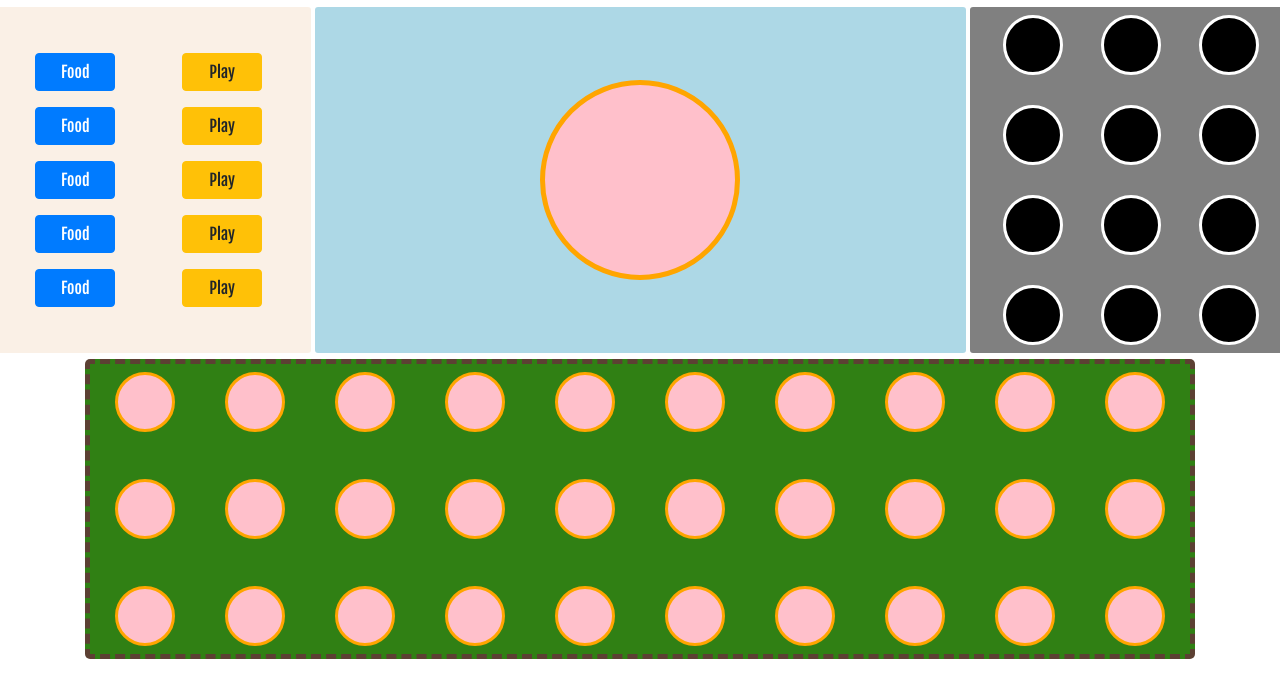
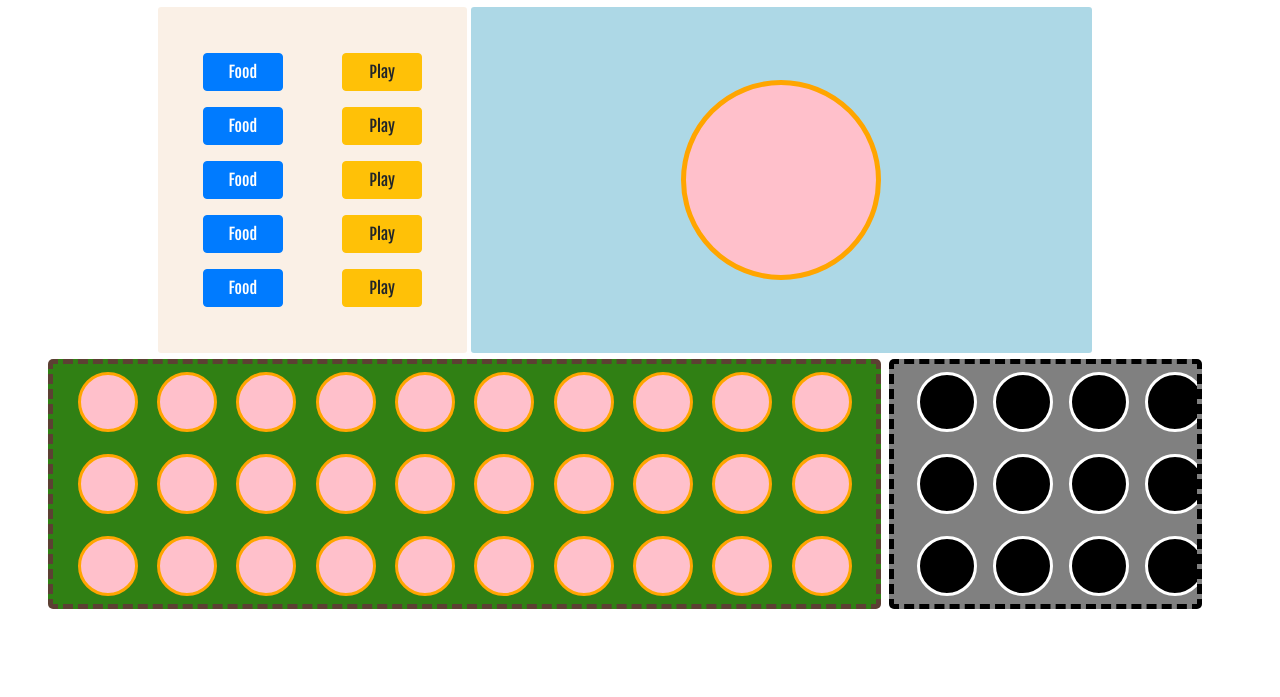
Before and after one commit to LaurenReilly/Hybrid-Sanctuary, a plain HTML site: page index.html in a window 1280 px wide. Shown: the part 51-748 px from the top of the page. Drawn offline with nearby package versions, Linux system fonts and the light colour scheme.

Commit message:
improved UI, stil need to add timer and progress bar

```diff
--- a/index.html
+++ b/index.html
@@ -14,7 +14,7 @@
     <header>
         <h1 class="text-center">Hybrid Sanctuary</h1>
     </header>
-    <div class="row">
+    <div class="row container-fluid d-flex justify-content-center">
         <div class="buttons col-3 d-flex flex-column flex-wrap justify-content-center align-items-center">
             <div class="d-flex flex-column justify-content-between align-items-center">
                 <button class="btn btn-primary m-2">Food</button>
@@ -34,23 +34,9 @@
         <div class="animal col-6 d-flex align-items-center justify-content-center">
             <div class="bigAnimal"></div>
         </div>
-        <div class="captured col-3 d-flex flex-column flex-wrap justify-content-between align-items-center">
-            <div class="m-2 placeholderCaptured"></div>
-            <div class="m-2 placeholderCaptured"></div>
-            <div class="m-2 placeholderCaptured"></div>
-            <div class="m-2 placeholderCaptured"></div>
-            <div class="m-2 placeholderCaptured"></div>
-            <div class="m-2 placeholderCaptured"></div>
-            <div class="m-2 placeholderCaptured"></div>
-            <div class="m-2 placeholderCaptured"></div>
-            <div class="m-2 placeholderCaptured"></div>
-            <div class="m-2 placeholderCaptured"></div>
-            <div class="m-2 placeholderCaptured"></div>
-            <div class="m-2 placeholderCaptured"></div>
     </div>
-    </div>
-    <div class="container">
-        <div class="sanctuary mt-1 d-flex flex-column flex-wrap justify-content-between align-items-center">
+    <div class="row container-fluid d-flex justify-content-center">
+            <div class="col-8 sanctuary m-1 d-flex flex-column flex-wrap justify-content-between align-items-center">
                 <div class="placeholder m-2"></div>
                 <div class="placeholder m-2"></div>
                 <div class="placeholder m-2"></div>
@@ -82,7 +68,22 @@
                 <div class="placeholder m-2"></div>
                 <div class="placeholder m-2"></div>
             </div>
+            <div class="captured m-1 col-3 d-flex flex-column flex-wrap justify-content-between align-items-center">
+                <div class="m-2 placeholderCaptured"></div>
+                <div class="m-2 placeholderCaptured"></div>
+                <div class="m-2 placeholderCaptured"></div>
+                <div class="m-2 placeholderCaptured"></div>
+                <div class="m-2 placeholderCaptured"></div>
+                <div class="m-2 placeholderCaptured"></div>
+                <div class="m-2 placeholderCaptured"></div>
+                <div class="m-2 placeholderCaptured"></div>
+                <div class="m-2 placeholderCaptured"></div>
+                <div class="m-2 placeholderCaptured"></div>
+                <div class="m-2 placeholderCaptured"></div>
+                <div class="m-2 placeholderCaptured"></div>
             </div>
+    </div>
+
 
     <script src="main.js"></script>
 </body>
--- a/main.css
+++ b/main.css
@@ -23,15 +23,16 @@ h1 {
 
 .captured {
     background-color: grey;
-    height: 350px;
-    border: 2px solid white;
+    height: 250px;
+    border: 5px dashed black;
     border-radius: 5px;
+    overflow: hidden;
 }
 
 .sanctuary {
     background-color: #308014;
     border: 5px dashed #5C4033;
-    height: 300px;
+    height: 250px;
     border-radius: 5px;
     overflow: hidden;
 }
@@ -64,3 +65,5 @@ button {
     background-color: pink;
     border: 5px solid orange;
 }
+
+/* try putting the captured animals on the bottom next to the rescued animals. Put game timer in top right corner of screen, name under animal, progress bars on left/right */
```
Lines whose indentation alone changed are shown as unchanged.
